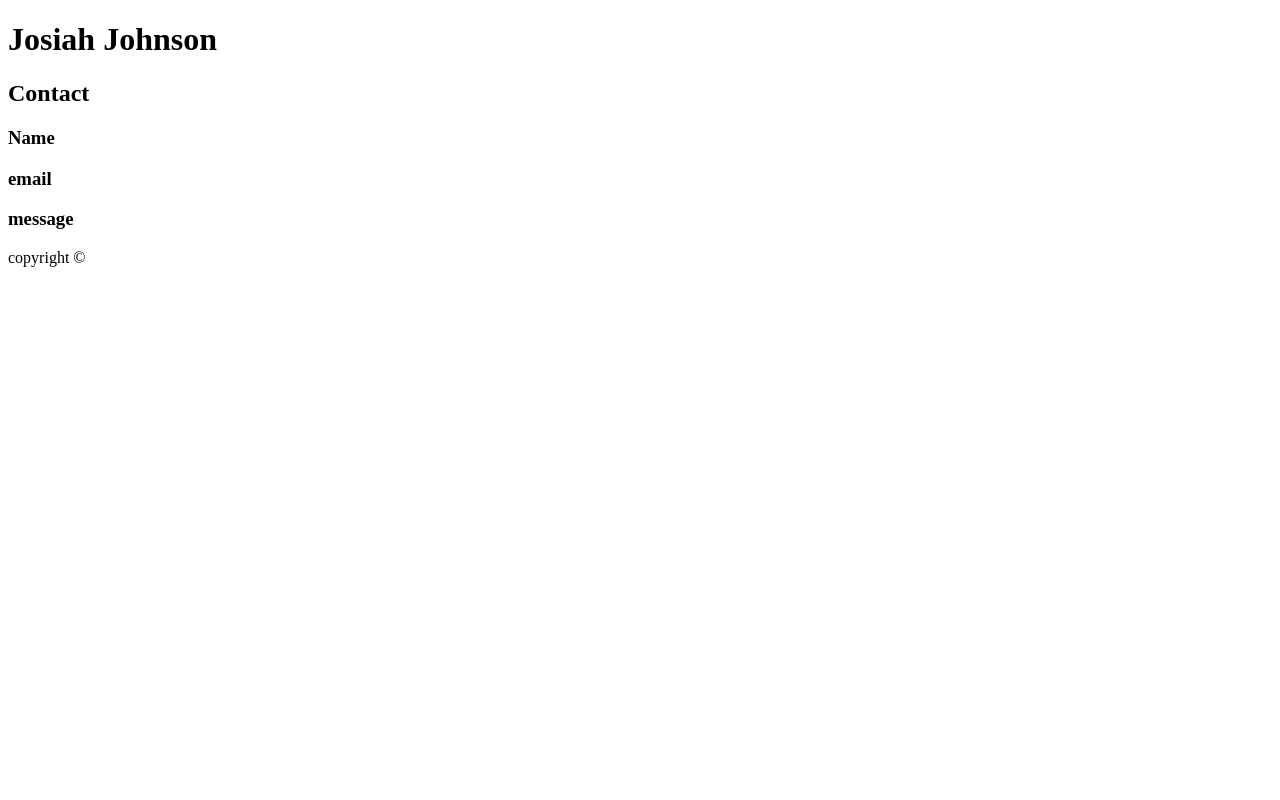
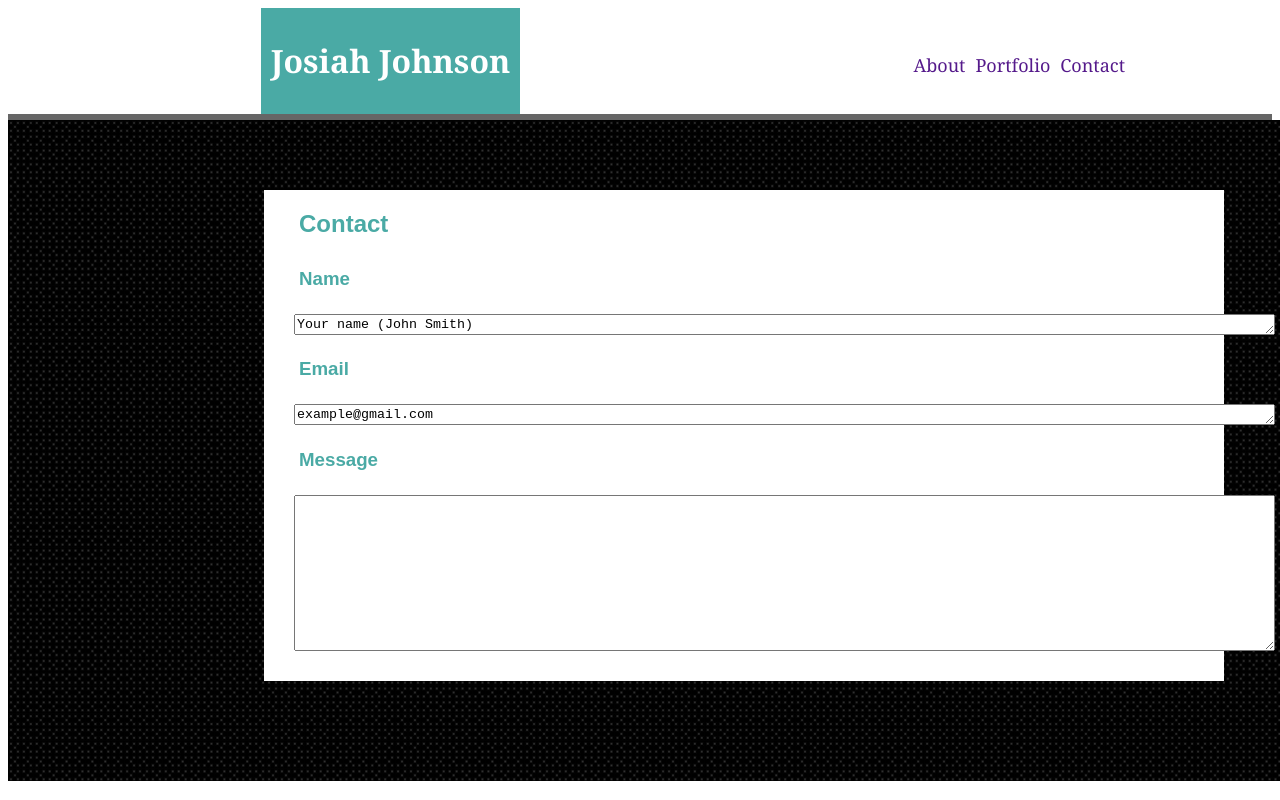
Before and after one commit to JosiahkJohnson/about-me, a plain HTML site: page contact.html in a window 1280 px wide. Drawn offline with Linux system fonts and the light colour scheme.

Commit message:
contact page added, broke footer though :(

```diff
--- a/assets/css/style.css
+++ b/assets/css/style.css
@@ -1,11 +1,12 @@
 #heading{
     margin: 0px, 30px, 30px, 30px;
-    margin-left: 15%;
+    margin-left: 20%;
     margin-right: auto;
     padding: 10px;
     font-family: 'Georgia', Times, 'Times New Roman', serif;
     display: inline-block;
     background: #4aaaa5;
+    color: white;
 }
 
 #contacts{
@@ -23,6 +24,7 @@ ul.links li{
     list-style-type: none;
 }
 
+/*This line removes the underline on my links in the header*/
 a{text-decoration: none;}
 
 .backdrop{
@@ -30,7 +32,8 @@ a{text-decoration: none;}
     padding: 0px;
     margin: 0px;
     top: 15%;
-    height: 70%;
+    min-height: 70%;
+    height: auto;
     width: 100%;
     background-image: url(../images/background-image.png);
     z-index: 1;
@@ -45,6 +48,7 @@ a{text-decoration: none;}
     height: auto;
     width: 960px;
     background: #ffffff;
+    color: #4aaaa5;
     font-family: 'Arial', 'Helvetica Neue', Helvetica, sans-serif;
     flex-direction: column;
     z-index: 2;
@@ -58,12 +62,21 @@ a{text-decoration: none;}
     z-index: 3;
 }
 
-h2{
+h2, h3{
     width: auto;
     height: auto;
     margin-left: 30px;
     padding: 5px;
-    display: inline-block;
+}
+
+h2{
+    padding-top: 20px;
+}
+
+#name, #email, #message{
+    vertical-align: top;
+    margin-left: 30px;
+    width: auto;
 }
 
 #my-picture{
@@ -73,7 +86,7 @@ h2{
     float: left;
 }
 
-#foot{
+.foot{
     text-align: center;
     padding-top: 50px;
     padding-bottom: 5px;
--- a/contact.html
+++ b/contact.html
@@ -4,20 +4,38 @@
         <meta charset="UTF-8">
         <meta name="viewport" content="width=device-width, initial-scale=1.0">
         <meta http-equiv="X-UA-Compatible" content="ie=edge">
-    <title>My Contacts</title>
-    <div id="my-name">
+        <link rel="stylesheet" type="text/css" href="assets/css/reset.css">
+        <link rel="stylesheet" type="text/css" href="assets/css/style.css">
+        <title>Josiah Johnson</title>
+        <!--My name at the top of the screen-->
+        <div id="heading">
            <h1>Josiah Johnson</h1>
         </div>
+
+        <!--All the fun links in the top right side-->
+        <nav id="contacts">
+            <ul class="links">
+                <li><a href="">About</a></li>
+                <li><a href="">Portfolio</a></li>
+                <li><a href="">Contact</a></li>
+            </ul>
+        </nav>
+
     </head>
     <body>
-    <div id="contact-pannel">
+        <div class="backdrop">
+            <div class="content">
                 <h2>Contact</h2>
                 <h3>Name</h3>
-        <h3>email</h3>
-        <h3>message</h3>
+                <textarea name="name" id="name" cols="120" rows="1">Your name (John Smith)</textarea>
+                <h3>Email</h3>
+                <textarea name="email" id="email" cols="120" rows="1">example@gmail.com</textarea>
+                <h3>Message</h3>
+                <textarea name="message" id="message" cols="120" rows="10"></textarea>
+            </div>
         </div>
     </body>
-<footer>
+    <footer class="foot">
         copyright &copy;
     </footer>
 </html>
```
Also changed, not shown: index.html (+3 -3 lines). Lines whose indentation alone changed are shown as unchanged.
